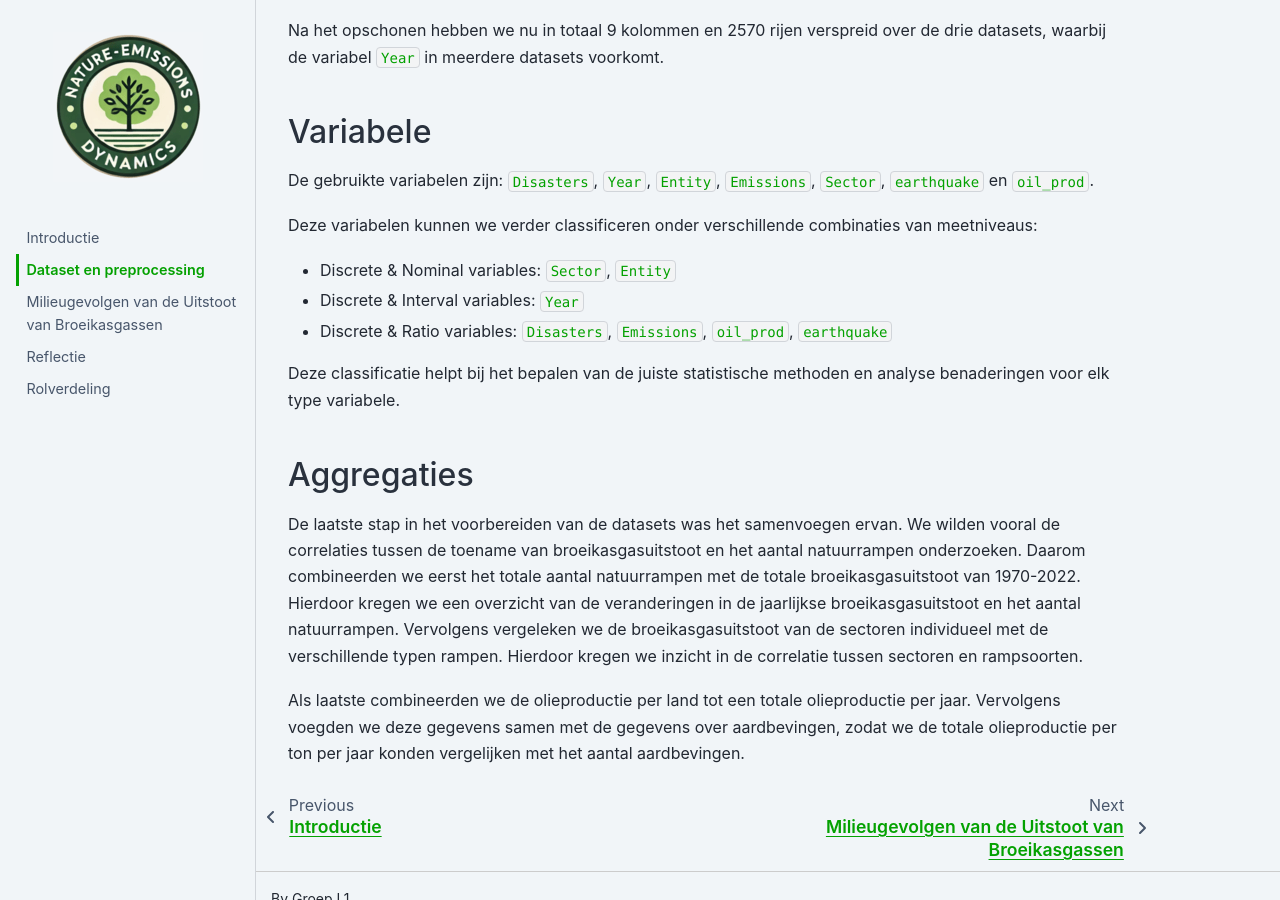
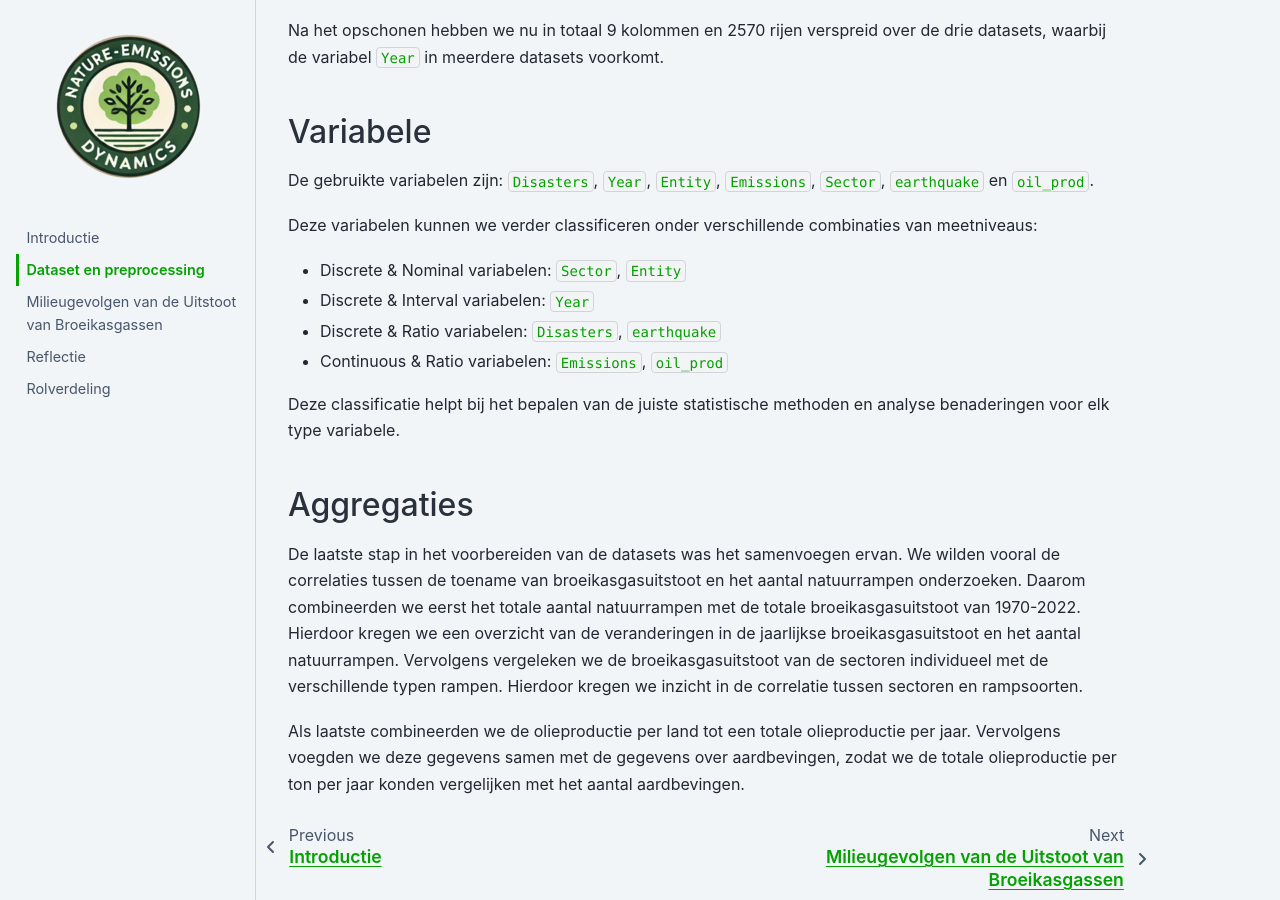
Before and after one commit to Elijah-1/IF-project, a Jupyter Book: the page built from docs/dataset_en_preprocessing.md, in a window 1280 px wide and 900 px high, scrolled down 967 px. Built offline with Jupyter Book 1.0.4 settings and Sphinx 7.4.7 and the Sphinx Book theme 1.1.4, drawn with Linux system fonts in a browser that asks for light colours; comment, search, counter and statistics services are not loaded.

Commit message:
vars change

```diff
--- a/docs/dataset_en_preprocessing.md
+++ b/docs/dataset_en_preprocessing.md
@@ -22,9 +22,10 @@ De gebruikte variabelen zijn: `Disasters`, `Year`, `Entity`, `Emissions`, `Secto
 
 Deze variabelen kunnen we verder classificeren onder verschillende combinaties van meetniveaus:
 
-- Discrete & Nominal variables: `Sector`, `Entity`
-- Discrete & Interval variables: `Year`
-- Discrete & Ratio variables: `Disasters`, `Emissions`, `oil_prod`, `earthquake`
+- Discrete & Nominal variabelen: `Sector`, `Entity`
+- Discrete & Interval variabelen: `Year`
+- Discrete & Ratio variabelen: `Disasters`, `earthquake`
+- Continuous & Ratio variabelen: `Emissions`, `oil_prod`
 
 Deze classificatie helpt bij het bepalen van de juiste statistische methoden en analyse benaderingen voor elk type variabele.
 
```
Also changed, not shown: 6 other files.
